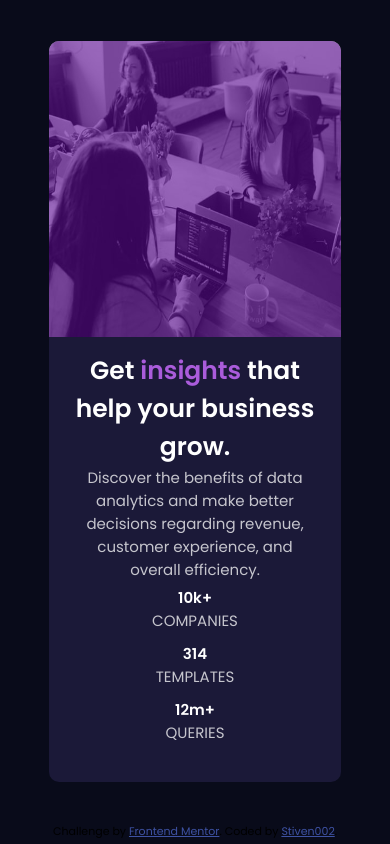
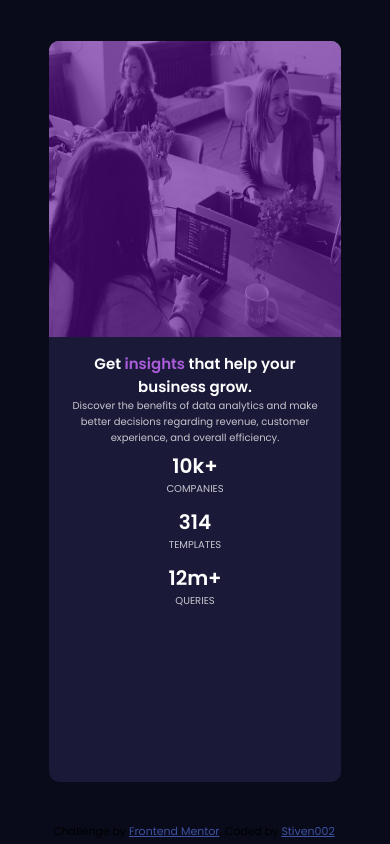
Before and after one commit to Stiven002/Stats-preview-card-component, a plain HTML site: page index.html in a window 390 px wide. Drawn offline with Linux system fonts and the light colour scheme.

Commit message:
responsive

```diff
--- a/style/style.css
+++ b/style/style.css
@@ -188,12 +188,12 @@ main{
 }
 
 @media (max-width: 400px){
-    .text h2{
+    .text h1{
         font-size: 15px;
     }
 
     .text p{
-        font-size: 15px;
+        font-size: 10px;
     }
 }
 
```
